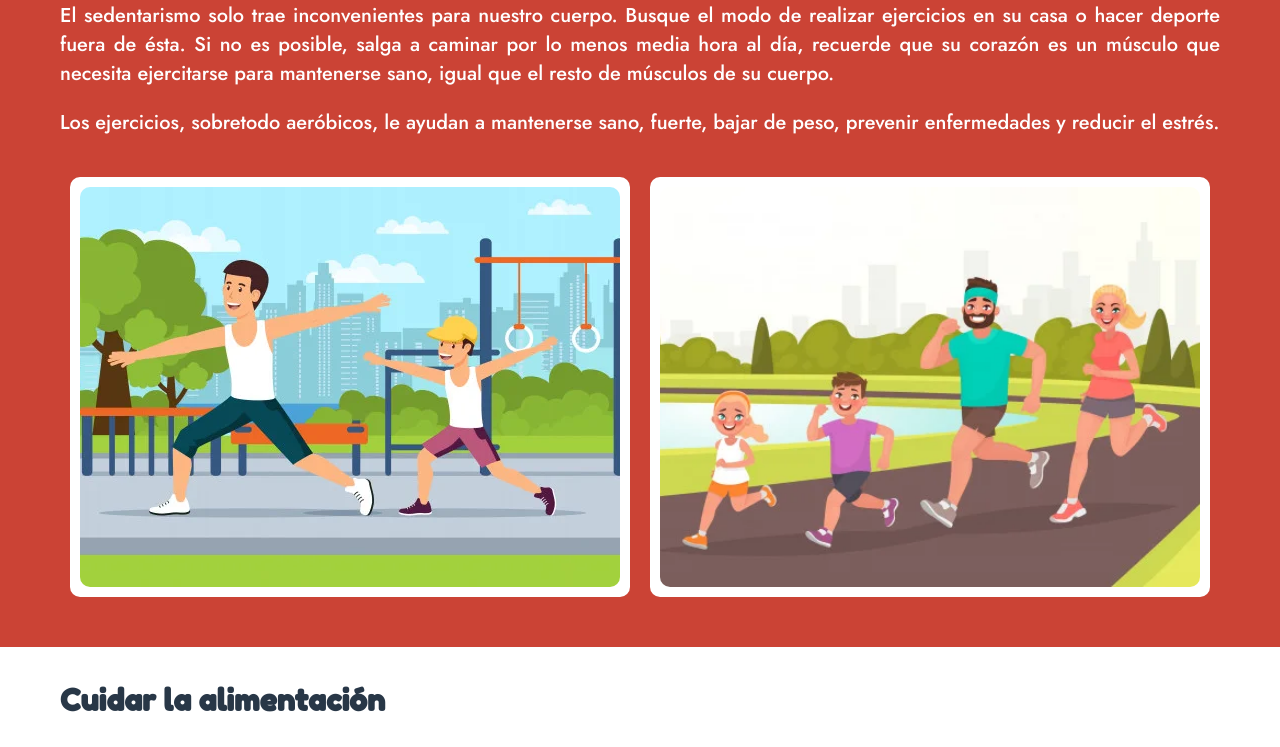
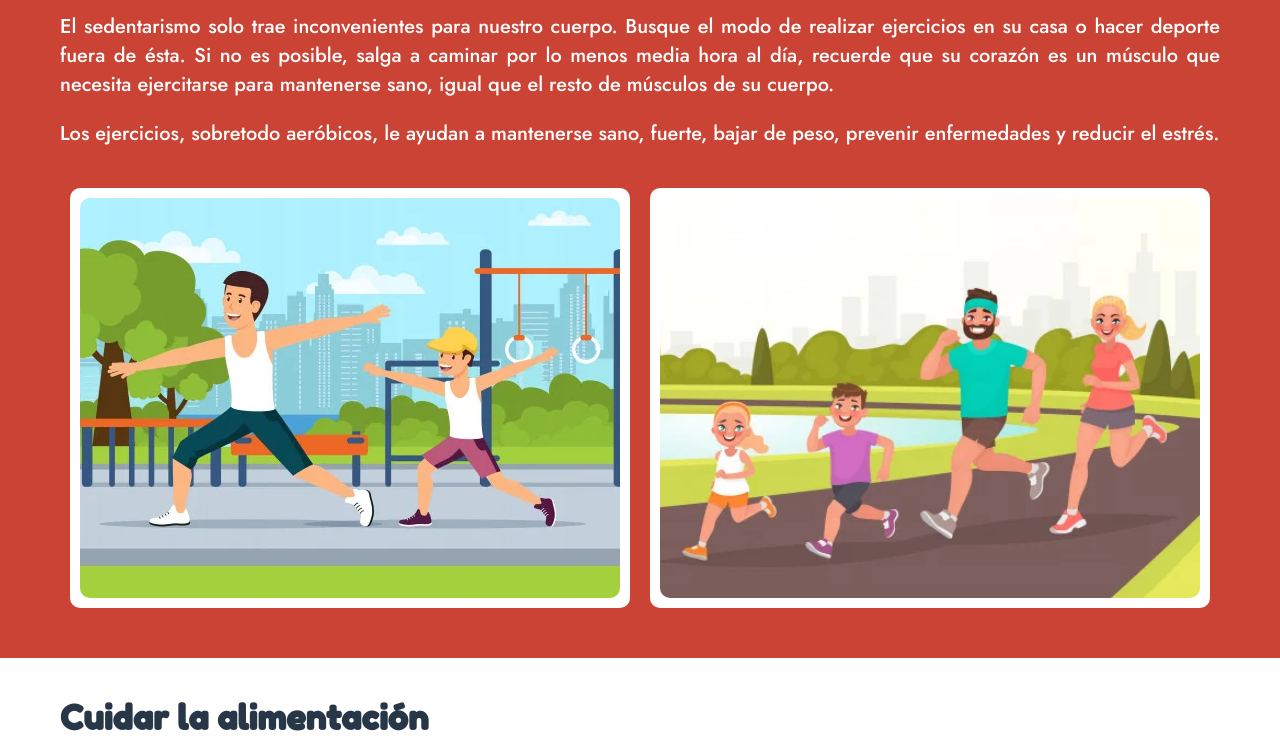
Before and after one commit to Perez098/proyecto-1, a plain HTML site: page index.html in a window 1280 px wide. Shown: the part 469-1216 px from the top of the page. Drawn offline with Linux system fonts and the light colour scheme.

Commit message:
Update style.css

```diff
--- a/resources/css/style.css
+++ b/resources/css/style.css
@@ -1,16 +1,18 @@
+
 html {
     font-size: 20px;
 }
 
 ::selection {
-    background-color: #b3ff00;
-    color: #000;
+    background-color: #273746;
+    color: #f4f6f7;
 }
 
 body {
     padding: 0;
     margin: 0;
     min-width: 500px;
+    max-width: 2000px;
     text-align: justify;
     font-family: "Jost", sans-serif;
 }
@@ -29,6 +31,8 @@ img {
 h2 {
     font-family: 'Fredoka One', cursive;
     text-align: left;
+    font-size: 1.7rem;
+
 }
 
 /* Header */
@@ -62,6 +66,7 @@ header .header-concept {
     background-color: #fff;
     margin: 0.5rem;
     border-radius: .5rem;
+    overflow: hidden;
 }
 
 main .section-tip_2 .container-picture {
```
